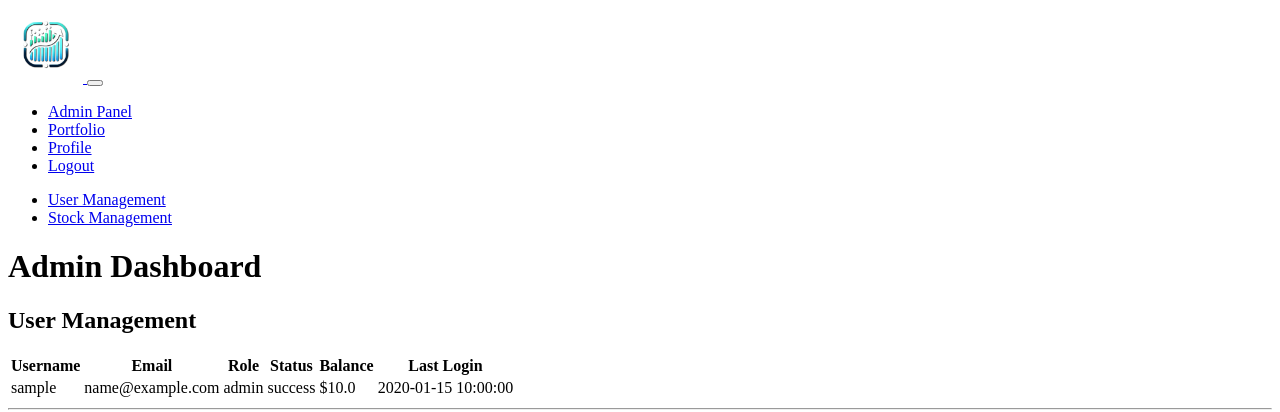
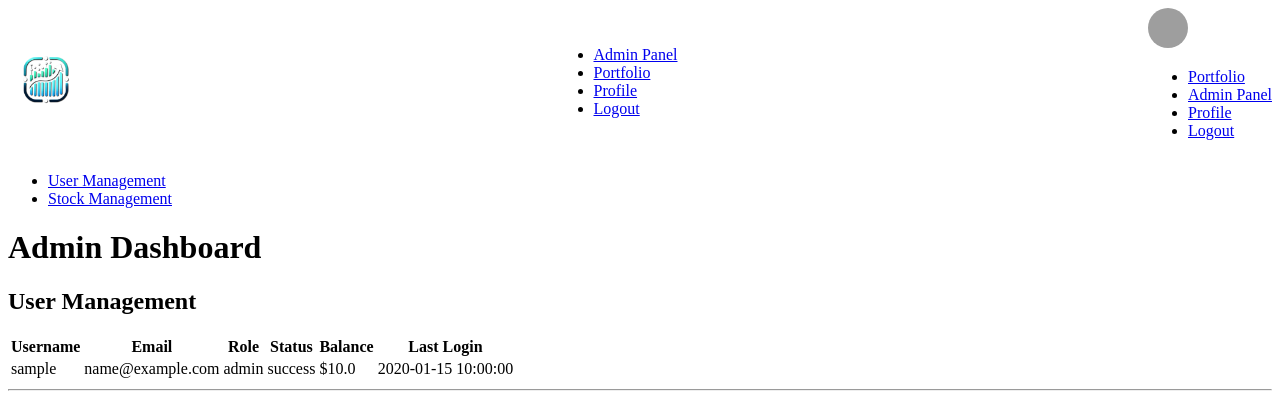
Before and after one commit to soarn/capstone, a Flask app: page /admin in a window 1280 px wide. Shown: the top 412 px of the page. Run offline with Flask 3, Linux system fonts and the light colour scheme; a user stored in the database is signed in; tables that the repository leaves empty hold one stand-in row (values such as "Sample post"); one stand-in notice (Sample message) is shown; a database or web service that is not in the repository returns one stand-in record (values such as "Sample title"); data that the repository does not hold is empty; some libraries are stand-ins or nearby versions; grey boxes are pictures that could not be loaded.

Commit message:
feat: add get_gravatar_url function and integrate it into app's Jinja environment

```diff
--- a/app/app.py
+++ b/app/app.py
@@ -12,7 +12,7 @@
 from flasgger import Swagger
 from flask_login import LoginManager, UserMixin, login_required, login_user, logout_user, current_user
 from db.db_models import User
-from utils import fetch_bootswatch_themes
+from utils import fetch_bootswatch_themes, get_gravatar_url
 from pricing import start_price_updater, start_history_recorder
 from cleanup import start_cleanup_task
 from flask_wtf.csrf import CSRFProtect
@@ -72,6 +72,9 @@
     # Start the cleanup task
     start_cleanup_task(app)
 
+    # Register the Gravatar URL function as a global Jinja variable
+    app.jinja_env.globals.update(get_gravatar_url=get_gravatar_url)
+
     return app
 
 if __name__ == '__main__':
--- a/app/templates/base.html
+++ b/app/templates/base.html
@@ -5,23 +5,17 @@
   <meta name="viewport" content="width=device-width, initial-scale=1.0" />
   <title>{% block title %}Stock Trading System{% endblock %}</title>
   <!-- Dynamically Load Bootswatch Theme -->
-    {% if current_user.is_authenticated and current_user.theme != "default" %} {% for theme in themes %} {% if current_user.theme == theme.name %}
+  {% if current_user.is_authenticated and current_user.theme != "default" %}
+    {% for theme in themes %}
+      {% if current_user.theme == theme.name %}
         <link rel="stylesheet" href="{{ theme.cssCdn }}" crossorigin="anonymous" />
-    {% endif %} {% endfor %} {% else %}
-      <link
-        href="https://cdn.jsdelivr.net/npm/bootstrap@5.3.0/dist/css/bootstrap.min.css"
-        rel="stylesheet" />
       {% endif %}
-    <!-- <link
-      ref="stylesheet"
-      href="{{ url_for('static', filename='style.css') }}" /> -->
-    <link
-      rel="shortcut icon"
-      href="{{ url_for('static', filename='logo.png') }}" />
-
-    <!-- Use theme colors across the site -->
+    {% endfor %}
+  {% else %}
+    <link href="https://cdn.jsdelivr.net/npm/bootstrap@5.3.0/dist/css/bootstrap.min.css" rel="stylesheet" />
+  {% endif %}
+  <link rel="shortcut icon" href="{{ url_for('static', filename='logo.png') }}" />
   <style>
-        /* Default Bootstrap primary color */
     :root {
       --primary-color: #007bff;
       --secondary-color: #6c757d;
@@ -29,102 +23,109 @@
       --danger-color: #dc3545;
       --info-color: #17a2b8;
     }
+
+    /* Gravatar Image Style */
+    .gravatar-img {
+      border-radius: 50%;
+      width: 40px;
+      height: 40px;
+      cursor: pointer;
+      transition: transform 0.2s;
+    }
+
+    .gravatar-img:hover {
+      transform: scale(1.1); /* Slight enlargement on hover */
+    }
+
+    .navbar-container {
+      display: flex;
+      align-items: center;
+      justify-content: space-between;
+      width: 100%;
+    }
+
+    .dropdown-menu {
+      right: 0;
+      left: auto;
+    }
   </style>
-
-      <script>
-        document.addEventListener("DOMContentLoaded", function() {
-          // Extract primary color from the theme's Bootstrap variables
-          const primaryColor = getComputedStyle(document.body).getPropertyValue('--bs-primary') || '#007bff';
-          const secondaryColor = getComputedStyle(document.body).getPropertyValue('--bs-secondary') || '#6c757d';
-          const successColor = getComputedStyle(document.body).getPropertyValue('--bs-success') || '#28a745';
-          const dangerColor = getComputedStyle(document.body).getPropertyValue('--bs-danger') || '#dc3545';
-          const infoColor = getComputedStyle(document.body).getPropertyValue('--bs-info') || '#17a2b8';
-
-          // Set CSS variables for use in JS
-          document.documentElement.style.setProperty('--primary-color', primaryColor);
-          document.documentElement.style.setProperty('--secondary-color', secondaryColor);
-          document.documentElement.style.setProperty('--success-color', successColor);
-          document.documentElement.style.setProperty('--danger-color', dangerColor);
-          document.documentElement.style.setProperty('--info-color', infoColor);
-        });
-      </script>
 </head>
 <body>
   <!-- Flash Messages -->
-    <div
-      id="flash-messages"
-      class="position-fixed top-0 start-50 translate-middle-x mt-3"
-      style="z-index: 1050">
-      {% with messages = get_flashed_messages(with_categories=true) %} {% if
-      messages %}
+  <div id="flash-messages" class="position-fixed top-0 start-50 translate-middle-x mt-3">
+    {% with messages = get_flashed_messages(with_categories=true) %}
+      {% if messages %}
         <div class="container">
           {% for category, message in messages %}
-        <div
-          class="alert alert-{{ category }} alert-dismissible fade show"
-          role="alert">
+            <div class="alert alert-{{ category }} alert-dismissible fade show" role="alert">
               {{ message }}
             </div>
           {% endfor %}
         </div>
-      {% endif %} {% endwith %}
+      {% endif %}
+    {% endwith %}
   </div>
 
   <!-- Header -->
-    <nav class="navbar navbar-expand-lg navbar-light bg-light main-content">
-      <div class="container-fluid">
+  <nav class="navbar navbar-expand-lg navbar-light bg-light">
+    <div class="container-fluid navbar-container">
       <!-- Logo -->
       <a class="navbar-brand" href="{{ url_for('web.home') }}" id="logo">
-          <img
-            src="{{ url_for('static', filename='logo.png') }}"
-            alt="TradingPro Logo"
-            height="75" />
+        <img src="{{ url_for('static', filename='logo.png') }}" alt="TradingPro Logo" height="75" />
       </a>
-        <button
-          class="navbar-toggler"
-          type="button"
-          data-toggle="collapse"
-          data-target="#navbarNav"
-          aria-controls="navbarNav"
-          aria-expanded="false"
-          aria-label="Toggle navigation">
-          <span class="navbar-toggler-icon"></span>
-        </button>
+
       <!-- Navigation Bar -->
       <div class="collapse navbar-collapse" id="navbarNav">
-          <ul class="navbar-nav">
+        <ul class="navbar-nav me-auto">
           {% if current_user.is_authenticated and current_user.role == 'admin' %}
           <li class="nav-item">
-              <a class="nav-link" href="{{ url_for('admin.admin_page') }}"
-                >Admin Panel</a
-              >
+            <a class="nav-link" href="{{ url_for('admin.admin_page') }}">Admin Panel</a>
           </li>
           {% endif %}
           {% if current_user.is_authenticated %}
           <li class="nav-item">
-              <a class="nav-link" href="{{ url_for('web.portfolio') }}"
-                >Portfolio</a
-              >
+            <a class="nav-link" href="{{ url_for('web.portfolio') }}">Portfolio</a>
           </li>
           <li class="nav-item">
-              <a class="nav-link" href="{{ url_for('profile.profile_page') }}"
-                >Profile</a
-              >
+            <a class="nav-link" href="{{ url_for('profile.profile_page') }}">Profile</a>
           </li>
           <li class="nav-item">
-              <a class="nav-link" href="{{ url_for('web.logout' ) }}">Logout</a>
+            <a class="nav-link" href="{{ url_for('web.logout') }}">Logout</a>
           </li>
           {% else %}
           <li class="nav-item">
             <a class="nav-link" href="{{ url_for('web.login') }}">Login</a>
           </li>
           <li class="nav-item">
-              <a class="nav-link" href="{{ url_for('web.register') }}"
-                >Register</a
-              >
+            <a class="nav-link" href="{{ url_for('web.register') }}">Register</a>
           </li>
           {% endif %}
         </ul>
       </div>
+
+      <!-- Gravatar Dropdown -->
+      {% if current_user.is_authenticated %}
+        <div class="dropdown">
+          <img
+            src="{{ get_gravatar_url(current_user.email) }}"
+            alt="User Gravatar"
+            class="gravatar-img dropdown-toggle"
+            id="gravatarDropdown"
+            data-bs-toggle="dropdown"
+            aria-expanded="false"
+          />
+          <ul class="dropdown-menu dropdown-menu-end" aria-labelledby="gravatarDropdown">
+            <li><a class="dropdown-item" href="{{ url_for('web.portfolio') }}">Portfolio</a></li>
+            {% if current_user.is_authenticated and current_user.role == 'admin' %}
+            <li>
+              <a class="dropdown-item" href="{{ url_for('admin.admin_page') }}">Admin Panel</a>
+            </li>
+            {% endif %}
+            <li><a class="dropdown-item" href="{{ url_for('profile.profile_page') }}">Profile</a></li>
+            <li><a class="dropdown-item" href="{{ url_for('web.logout') }}">Logout</a></li>
+          </ul>
+        </div>
+      {% endif %}
     </div>
   </nav>
 
@@ -136,15 +137,15 @@
     setTimeout(function () {
       let alerts = document.querySelectorAll(".alert");
       alerts.forEach(function (alert) {
-          alert.classList.add("fade"); // Add the "fade" class for smooth transition
-          alert.classList.remove("show"); // Remove the "show" class to hide the alert
+        alert.classList.add("fade");
+        alert.classList.remove("show");
 
         // Remove the element from the DOM after the transition
         setTimeout(function () {
           alert.remove();
-          }, 1500); // Remove after the transition
+        }, 1500);
       });
-      }, 3000); // Adjust this duration as needed (3000ms = 3 seconds)
+    }, 3000);
   </script>
   <script src="https://cdn.jsdelivr.net/npm/bootstrap@5.3.0/dist/js/bootstrap.bundle.min.js"></script>
   <script src="https://code.jquery.com/jquery-3.5.1.slim.min.js"></script>
--- a/app/utils.py
+++ b/app/utils.py
@@ -1,4 +1,7 @@
+# Various utility functions used in the app
+
 import requests
+import hashlib
 
 def fetch_bootswatch_themes():
     try:
@@ -18,3 +21,9 @@
     except Exception as e:
         print(f"Error fetching Bootswatch themes: {e}")
         return []
+
+def get_gravatar_url(email, size=200, default='identicon'):
+    # Create an MD5 hash of the email address
+    email_hash = hashlib.md5(email.lower().encode()).hexdigest()
+    # Construct the Gravatar URL
+    return f"https://www.gravatar.com/avatar/{email_hash}?s={size}&d={default}"
```
Lines whose indentation alone changed are shown as unchanged.
